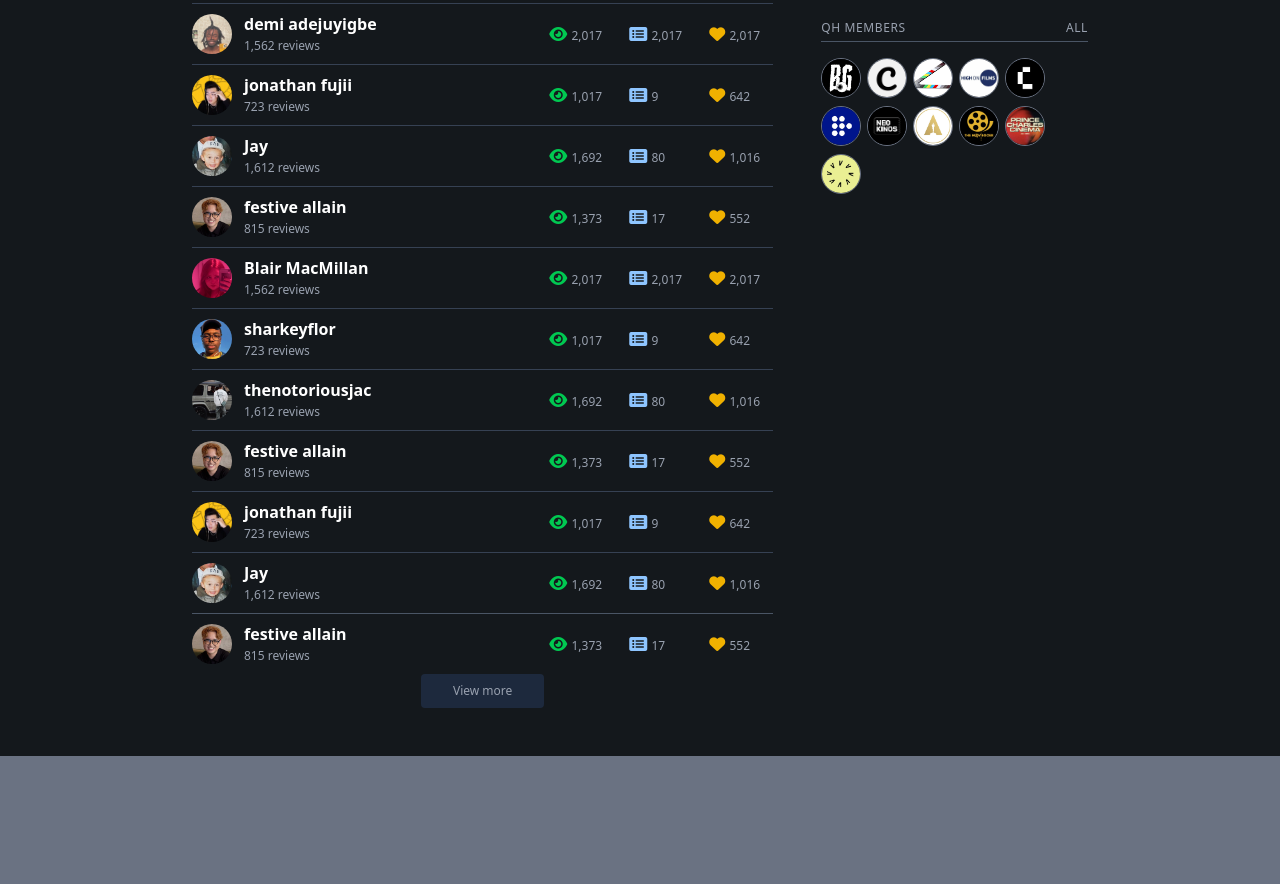
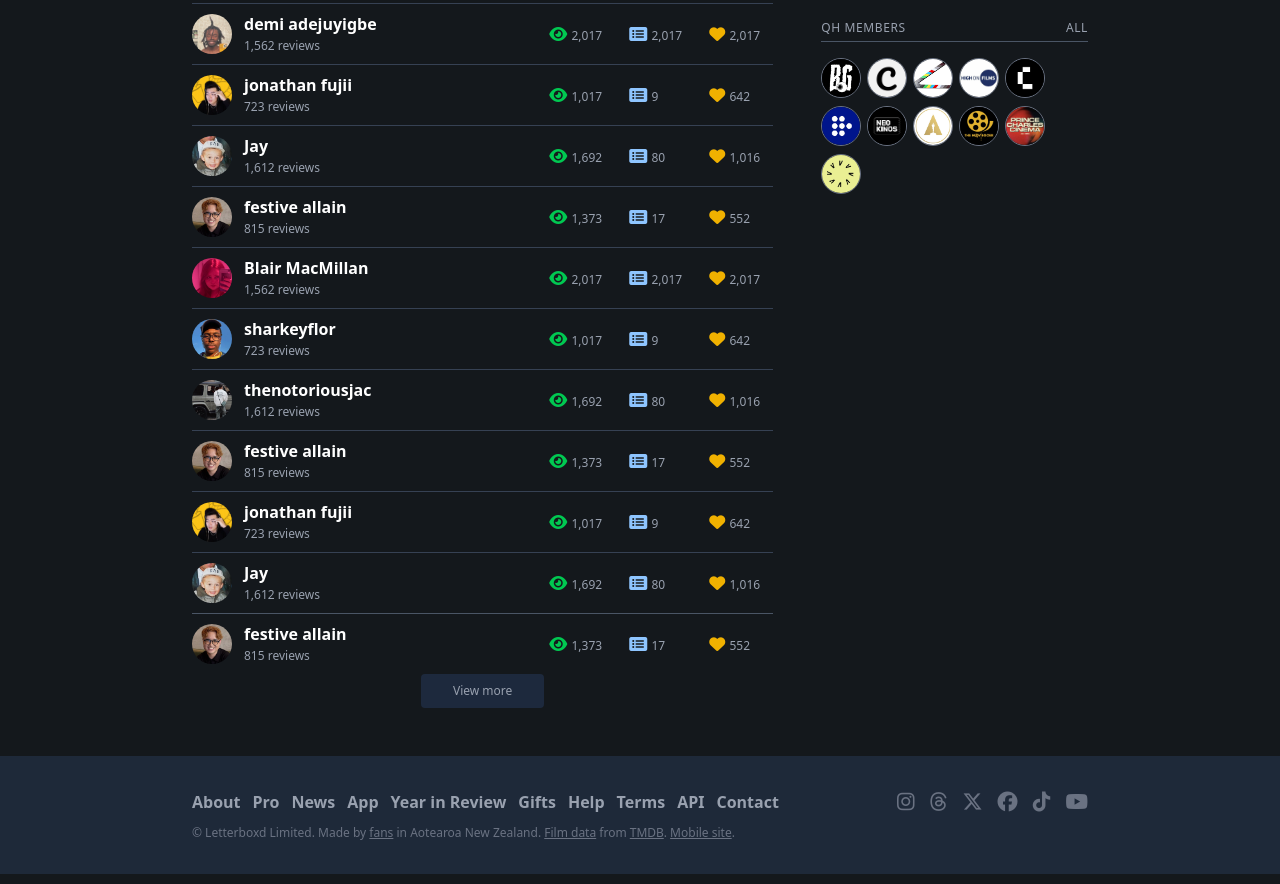
Before and after one commit to sochary-vanda/team-web-clone, a website: page pages/members.html in a window 1280 px wide. Shown: the part 1040-1924 px from the top of the page. Drawn offline with nearby package versions, Linux system fonts and the light colour scheme; files that its build step writes are made by us from their sources.

Commit message:
Fix: add footer to the member page

```diff
--- a/pages/members.html
+++ b/pages/members.html
@@ -683,7 +683,38 @@
 
     </div>
 
-    <footer class="h-32 bg-gray-500 mt-12">
+    <footer class="bg-gray-800 w-full mt-12">
+      <div class="max-w-4xl mx-auto py-8 space-y-2">
+        <nav class="flex justify-between items-center text-gray-400">
+          <ul class="flex font-bold space-x-3">
+            <li><a href="#" class="hover:text-gray-300 duration-150">About</a></li>
+            <li><a href="#" class="hover:text-gray-300 duration-150">Pro</a></li>
+            <li><a href="#" class="hover:text-gray-300 duration-150">News</a></li>
+            <li><a href="#" class="hover:text-gray-300 duration-150">App</a></li>
+            <li><a href="#" class="hover:text-gray-300 duration-150">Year in Review</a></li>
+            <li><a href="#" class="hover:text-gray-300 duration-150">Gifts</a></li>
+            <li><a href="#" class="hover:text-gray-300 duration-150">Help</a></li>
+            <li><a href="#" class="hover:text-gray-300 duration-150">Terms</a></li>
+            <li><a href="#" class="hover:text-gray-300 duration-150">API</a></li>
+            <li><a href="#" class="hover:text-gray-300 duration-150">Contact</a></li>
+          </ul>
+          <ul class="text-xl space-x-2.5 text-gray-500">
+            <a href=""><i class="fa-brands hover:text-gray-400 duration-200 transition-transform hover:scale-150 fa-instagram"></i></a>
+            <a href=""><i class="fa-brands hover:text-gray-400 duration-200 transition-transform hover:scale-150 fa-threads"></i></a>
+            <a href=""><i class="fa-brands hover:text-gray-400 duration-200 transition-transform hover:scale-150 fa-x-twitter"></i></a>
+            <a href=""><i class="fa-brands hover:text-gray-400 duration-200 transition-transform hover:scale-150 fa-facebook"></i></a>
+            <a href=""><i class="fa-brands hover:text-gray-400 duration-200 transition-transform hover:scale-150 fa-tiktok"></i></a>
+            <a href=""><i class="fa-brands hover:text-gray-400 duration-200 transition-transform hover:scale-150 fa-youtube"></i></a>
+          </ul>
+        </nav>
+        <p class="text-[12px] text-gray-500">
+          © Letterboxd Limited. Made by <a href="" class="underline hover:text-gray-400">fans</a> in
+          Aotearoa New Zealand. <a href="" class="underline hover:text-gray-400">Film data</a> from
+          <a href="" class="underline hover:text-gray-400">TMDB</a>.
+          <a href="" class="underline hover:text-gray-400">Mobile site</a>.
+        </p>
+      </div>
+    </footer>
 
     </footer>
   </body>
```
